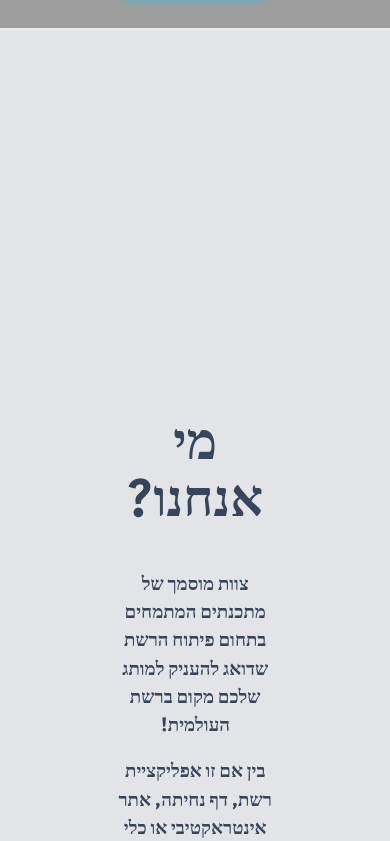
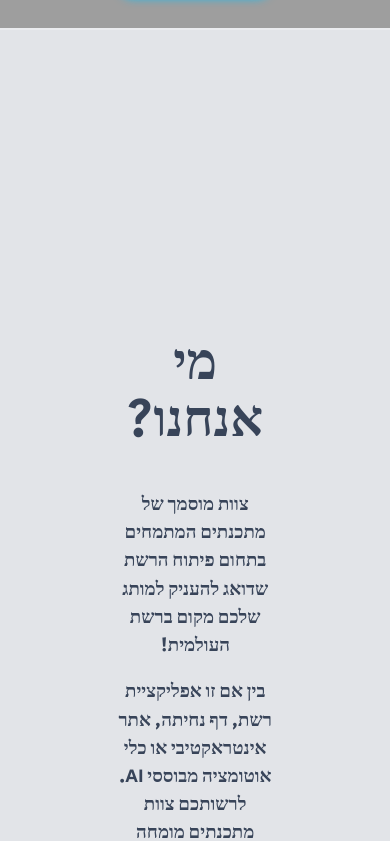
Before and after one commit to Kalzemic/archweb, a React (Vite) app: page / in a window 390 px wide. Shown: the part 743-1584 px from the top of the page. Built offline with nearby package versions, Linux system fonts and the light colour scheme; grey boxes are pictures that could not be loaded.

Commit message:
less margin top on about page on mobile

```diff
--- a/src/Styles/AboutPage.css
+++ b/src/Styles/AboutPage.css
@@ -69,7 +69,7 @@
         flex-direction: column;
         align-items: center;
         justify-content: center;
-        margin-top: 11rem;
+        margin-top: 6rem;
         height: 70%;
         width: 85vw;
         padding: 20px;
```
